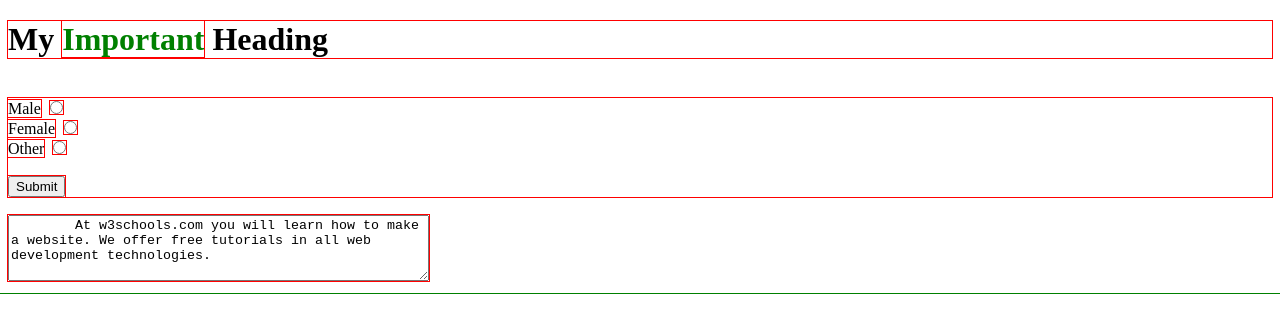
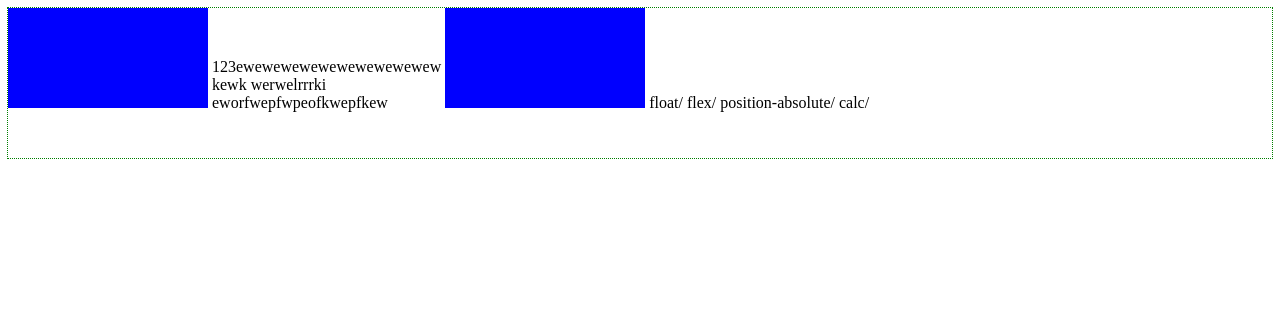
Before and after one commit to egorca6/helloWorld, a website: page src/index.html in a window 1280 px wide. Drawn offline with nearby package versions, Linux system fonts and the light colour scheme; files that its build step writes are made by us from their sources.

Commit message:
Calc\float/ flex/ position-absolute

```diff
--- a/src/index.html
+++ b/src/index.html
@@ -9,22 +9,14 @@
 </head>
 <body>
 
-    <h1>My <span style="color:green">Important</span> Heading</h1>
+    <div class="container">
+        <div class="item left"></div>
+        <div class="item main">123ewewewewewewewewewewew <br> kewk
+        werwelrrrki <br>eworfwepfwpeofkwepfkew</div>
+        <div class="item right"></div>
 
-    <br>
-    <form action="/action_page.php">
-        <label for="male">Male</label>
-        <input type="radio" name="gender" id="male" value="male"><br>
-        <label for="female">Female</label>
-        <input type="radio" name="gender" id="female" value="female"><br>
-        <label for="other">Other</label>
-        <input type="radio" name="gender" id="other" value="other"><br><br>
-        <input type="submit" value="Submit">
-      </form>
-      <br>
-      <textarea rows="4" cols="50">
-        At w3schools.com you will learn how to make a website. We offer free tutorials in all web development technologies.
-        </textarea>
+float/ flex/ position-absolute/ calc/
+    </div>
 
 
 </body>
--- a/src/style/common-style.less
+++ b/src/style/common-style.less
@@ -1,5 +1,16 @@
-html {
-    outline: 1px solid green
+.container{
+	outline: 1px dotted green;
 }
-body *   {
-    outline: 1px solid red}
+.item{
+	height: 100px;
+	display: inline-block;
+}
+
+.main{
+width: calc(100vw-408px);
+}
+
+.left, .right {
+width: 200px;
+background-color: blue;
+}
```
